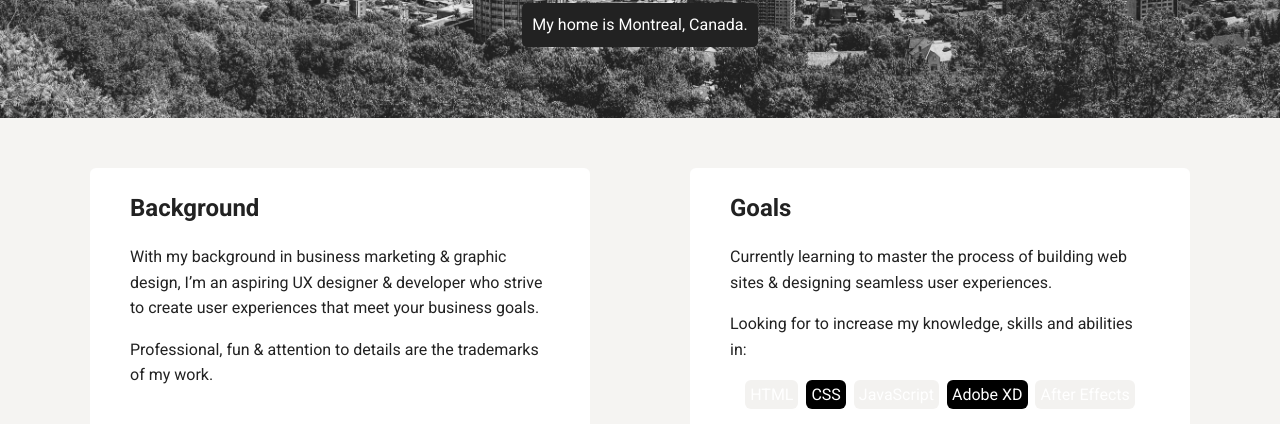
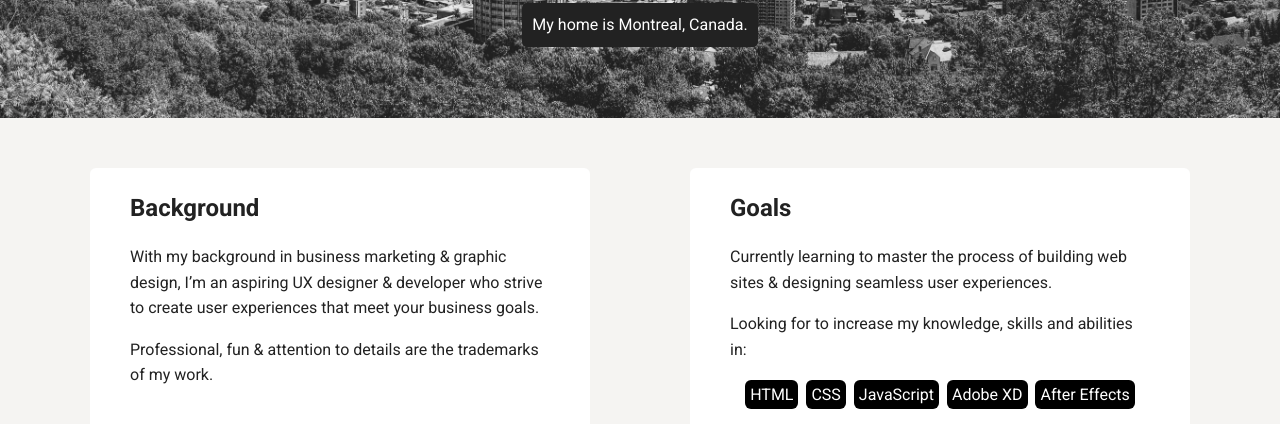
Before and after one commit to milig02/Project-1-FEWD-Techdegree, a plain HTML site: page index.html in a window 1280 px wide. Shown: the part 352-776 px from the top of the page. Drawn offline with Linux system fonts and the light colour scheme; a web font is replaced by a local one.

Commit message:
Add files via upload

```diff
--- a/styles.css
+++ b/styles.css
@@ -117,7 +117,7 @@
   }
 
   .skills li:nth-child(odd) {
-    background: #F3F2F0;
+    background: #black;
   }
 
   footer {
```
